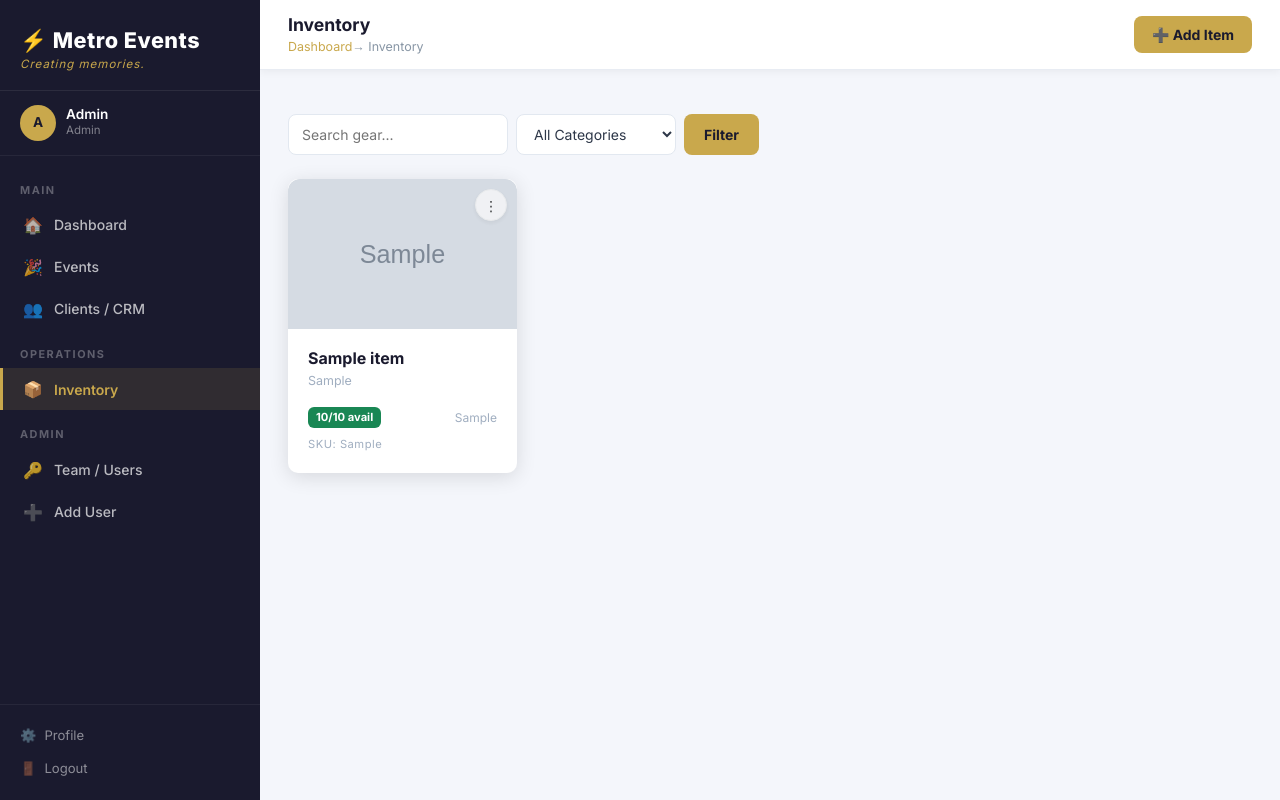
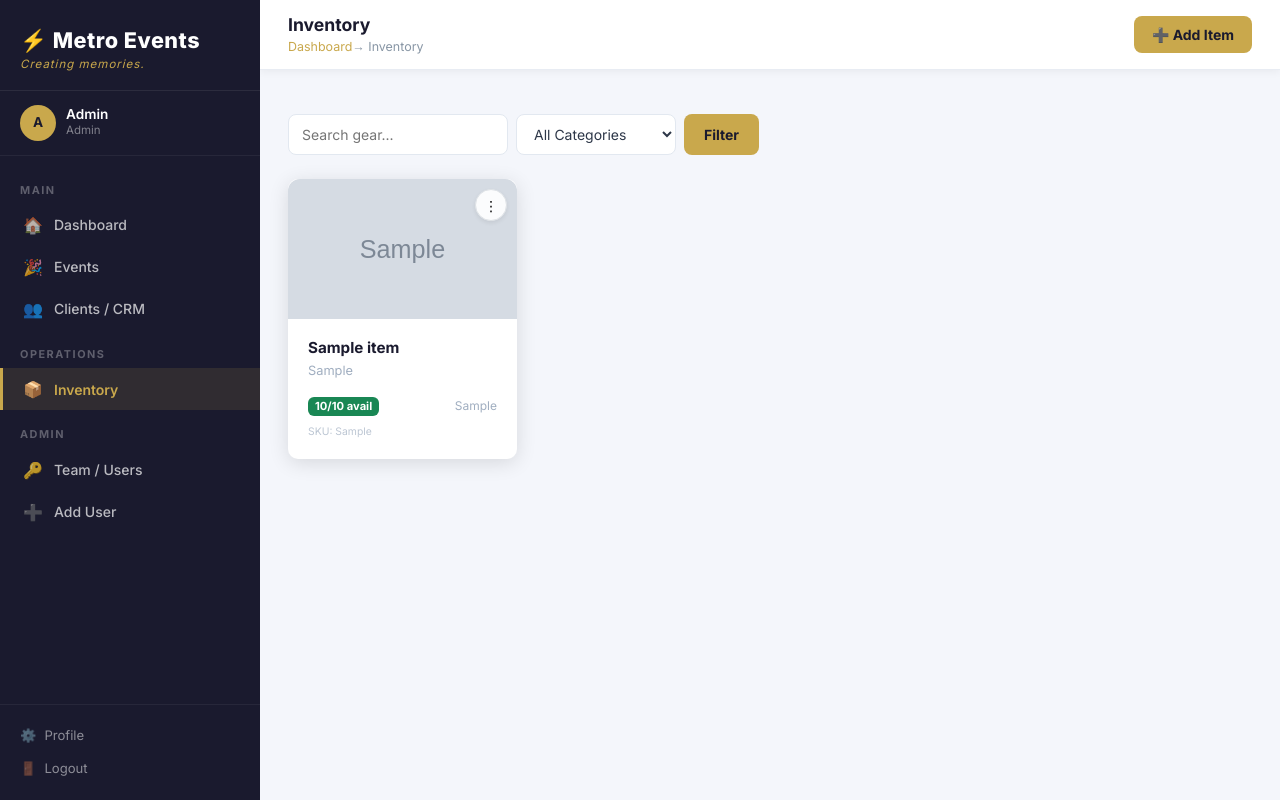
Before and after one commit to meisems/metroevents, a Flask app: page /inventory/ in a window 1280 px wide. Run offline with Flask 3, Linux system fonts and the light colour scheme; a user stored in the database is signed in; tables that the repository leaves empty hold one stand-in row (values such as "Sample post"); grey boxes marked "Sample" are stand-in pictures.

Commit message:
Update list.html

```diff
--- a/templates/inventory/list.html
+++ b/templates/inventory/list.html
@@ -34,20 +34,21 @@
 <div class="row g-3">
   {% for item in items.items %}
   <div class="col-6 col-md-4 col-lg-3">
-    <div class="me-card h-100" style="position: relative; transition:.2s;"
+    <div class="me-card h-100" style="position: relative; transition:.2s; overflow: visible;"
          onmouseover="this.style.transform='translateY(-3px)'"
          onmouseout="this.style.transform=''">
 
-      <div class="dropdown" style="position: absolute; top: 10px; right: 10px; z-index: 10;">
-        <button class="btn btn-sm btn-light opacity-75 shadow-sm" type="button"
-                data-bs-toggle="dropdown" aria-expanded="false"
-                style="border-radius: 50%; width: 32px; height: 32px; padding: 0; border: 1px solid #eee;">
+      {% if current_user.is_admin or current_user.is_warehouse %}
+      <div class="dropdown" style="position: absolute; top: 10px; right: 10px; z-index: 100;">
+        <button class="btn btn-sm btn-light shadow-sm border" type="button"
+                data-bs-toggle="dropdown" aria-haspopup="true" aria-expanded="false"
+                style="border-radius: 50%; width: 32px; height: 32px; padding: 0; background: rgba(255,255,255,0.9);">
           ⋮
         </button>
-        <ul class="dropdown-menu dropdown-menu-end shadow-sm border-0">
+        <ul class="dropdown-menu dropdown-menu-end shadow border-0" style="font-size: 0.85rem;">
           <li>
             <a class="dropdown-item" href="{{ url_for('inventory.edit_item', item_id=item.id) }}">
-              ✏️ Edit Item
+              ✏️ Edit Details
             </a>
           </li>
           <li><hr class="dropdown-divider"></li>
@@ -60,30 +61,28 @@
           </li>
         </ul>
       </div>
+      {% endif %}
 
-      <a href="{{ url_for('inventory.detail', item_id=item.id) }}" style="text-decoration:none;">
+      <a href="{{ url_for('inventory.detail', item_id=item.id) }}" class="text-decoration-none">
         {% if item.photo_url %}
         <img src="{{ item.photo_url }}" alt="{{ item.name }}"
-             style="width:100%; height:150px; object-fit:cover; border-radius: 12px 12px 0 0;"
+             style="width:100%; height:140px; object-fit:cover; border-radius: 12px 12px 0 0;"
              onerror="this.src='/static/img/no-image.svg'" />
         {% else %}
         <div style="height:120px; background: linear-gradient(135deg,#1A1A2E,#0F3460); display:flex; align-items:center; justify-content:center; font-size:2.5rem; border-radius: 12px 12px 0 0;">
           📦
         </div>
         {% endif %}
-      </a>
 
         <div class="me-card-body">
-        <a href="{{ url_for('inventory.detail', item_id=item.id) }}" style="text-decoration:none;">
-          <div style="font-weight:700; font-size:1rem; color:#1A1A2E; line-height: 1.2;" class="mb-1">
+          <div style="font-weight:700; font-size:0.95rem; color:#1A1A2E; line-height: 1.2;" class="mb-1">
             {{ item.name }}
           </div>
-          <div class="text-muted-sm mb-3">{{ item.category|title }}</div>
-        </a>
+          <div class="text-muted-sm mb-3" style="font-size: 0.8rem;">{{ item.category|title }}</div>
 
           <div class="d-flex justify-content-between align-items-center mt-auto">
             <span class="badge {{ 'bg-danger' if item.available_qty == 0 else ('bg-warning text-dark' if item.available_qty <= 2 else 'bg-success') }}"
-                style="font-size: 0.7rem; padding: 5px 8px;">
+                  style="font-size: 0.7rem; padding: 4px 7px;">
               {{ item.available_qty }}/{{ item.total_qty }} avail
             </span>
 
@@ -93,18 +92,18 @@
           </div>
 
           {% if item.sku %}
-        <div class="text-muted-sm mt-2" style="font-size: 0.7rem; letter-spacing: 0.5px;">
+          <div class="text-muted-sm mt-2" style="font-size: 0.65rem; opacity: 0.7;">
             SKU: {{ item.sku }}
           </div>
           {% endif %}
         </div>
+      </a>
     </div>
   </div>
   {% else %}
   <div class="col-12 text-center py-5">
-    <div style="font-size: 3rem; filter: grayscale(1);">📦</div>
-    <h5 class="text-muted mt-3">No inventory items match your search.</h5>
-    <a href="{{ url_for('inventory.list_items') }}" class="btn btn-link text-gold">View all items</a>
+    <h5 class="text-muted">No gear found matching that search.</h5>
+    <a href="{{ url_for('inventory.list_items') }}" class="btn btn-link text-gold">Reset filters</a>
   </div>
   {% endfor %}
 </div>
```
Lines whose indentation alone changed are shown as unchanged.
